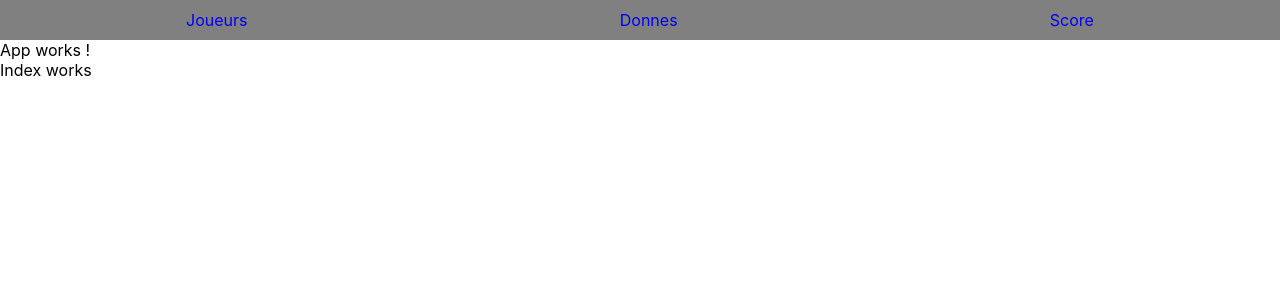
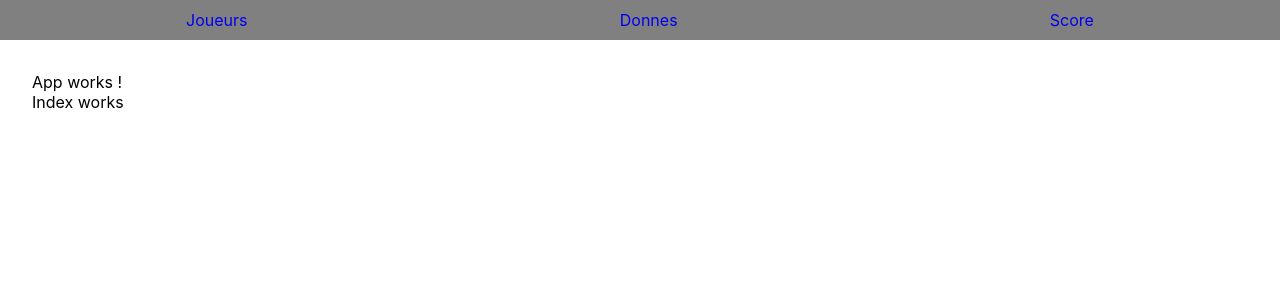
Before and after one commit to ndrplm/tarot-counter, a React (Create React App) app: page / in a window 1280 px wide. Shown: the top 300 px of the page. Built offline with nearby package versions, Linux system fonts and the light colour scheme.

Commit message:
✨ Improve layout

```diff
--- /dev/null
+++ b/src/design_system/spacing.js
@@ -0,0 +1,7 @@
+export const spacing = {
+  xl: '40px',
+  l: '32px',
+  m: '24px',
+  s: '16px',
+  xs: '8px',
+}
--- a/src/layout/Layout.tsx
+++ b/src/layout/Layout.tsx
@@ -1,14 +1,20 @@
 import { ReactNode } from 'react'
+import styled from 'styled-components'
+import { spacing } from '../design_system/spacing'
 import Navbar from './Navbar'
 
 interface Props {
   children?: ReactNode
 }
 
+const StyledMain = styled.main`
+  padding: ${spacing.l};
+`
+
 const Layout = ({ children }: Props) => (
   <>
     <Navbar />
-    {children}
+    <StyledMain>{children}</StyledMain>
   </>
 )
 
```
